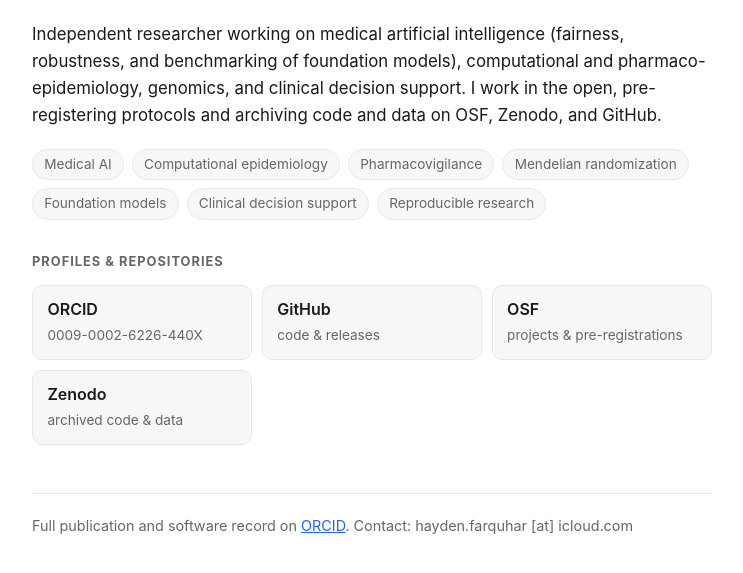
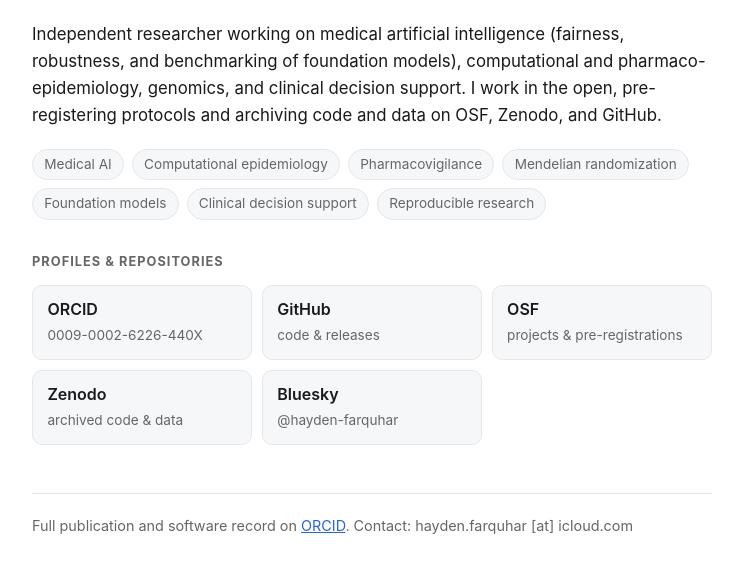
Before and after one commit to hayden-farquhar/hayden-farquhar.github.io, a plain HTML site: page index.html in a window 1280 px wide. Shown: the part 133-706 px from the top of the page, without its empty margins (268-1011 px from the left). Drawn offline with Linux system fonts and the light colour scheme.

Commit message:
Add Bluesky profile link

```diff
--- a/index.html
+++ b/index.html
@@ -51,9 +51,9 @@
   <li><a href="https://github.com/hayden-farquhar"><span class="name">GitHub</span><span class="sub">code &amp; releases</span></a></li>
   <li><a href="https://osf.io/w27ks/"><span class="name">OSF</span><span class="sub">projects &amp; pre-registrations</span></a></li>
   <li><a href="https://zenodo.org/search?q=metadata.creators.orcid:%220009-0002-6226-440X%22"><span class="name">Zenodo</span><span class="sub">archived code &amp; data</span></a></li>
+  <li><a href="https://bsky.app/profile/hayden-farquhar.bsky.social"><span class="name">Bluesky</span><span class="sub">@hayden-farquhar</span></a></li>
   <!-- Once created, fill the href and uncomment each line below:
   <li><a href="GOOGLE_SCHOLAR_URL"><span class="name">Google Scholar</span><span class="sub">citations</span></a></li>
-  <li><a href="https://bsky.app/profile/HANDLE"><span class="name">Bluesky</span><span class="sub">@HANDLE</span></a></li>
   <li><a href="https://x.com/HANDLE"><span class="name">X / Twitter</span><span class="sub">@HANDLE</span></a></li>
   <li><a href="LINKEDIN_URL"><span class="name">LinkedIn</span><span class="sub">professional</span></a></li>
   <li><a href="https://huggingface.co/HANDLE"><span class="name">Hugging Face</span><span class="sub">models &amp; datasets</span></a></li>
```
